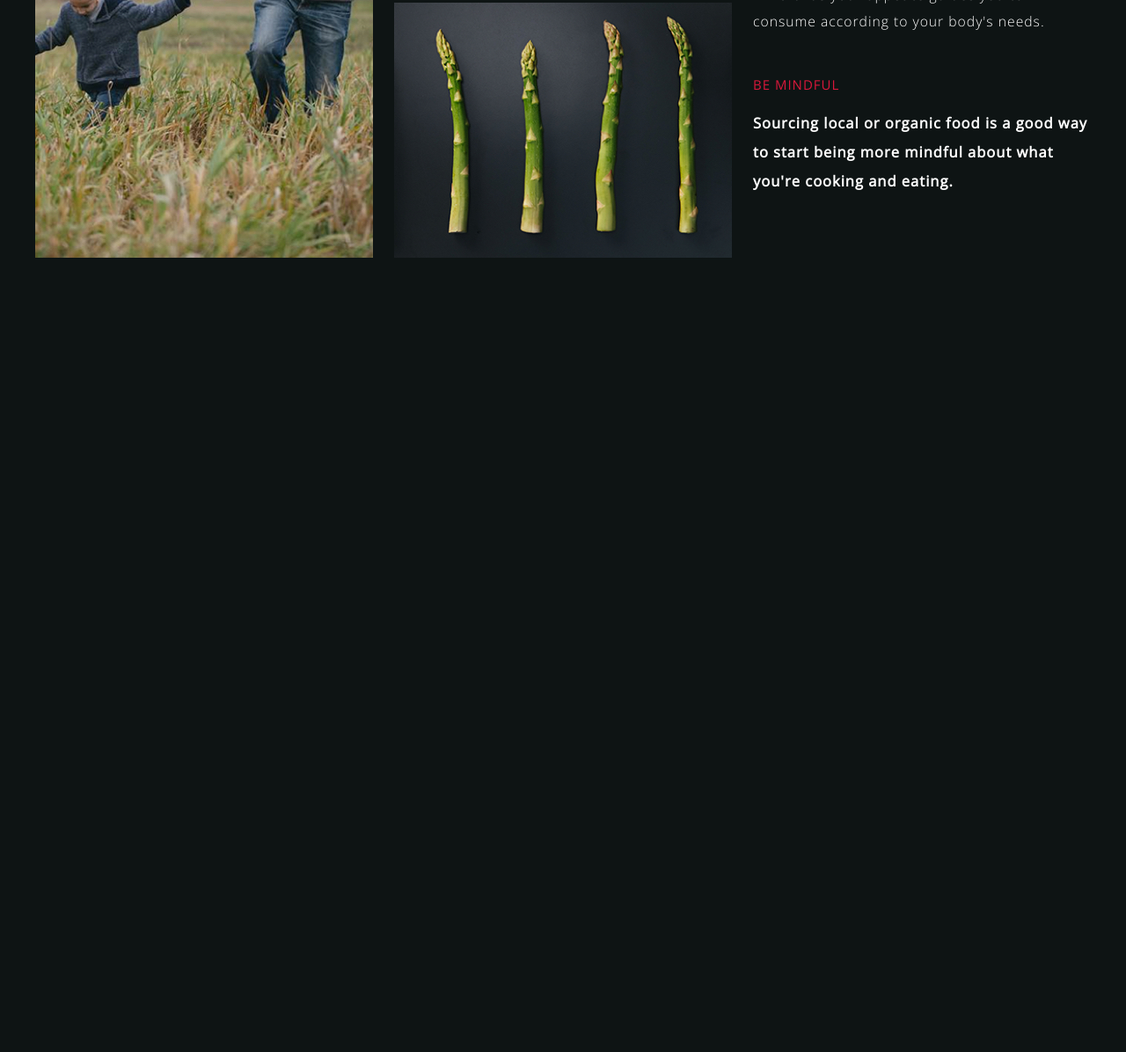
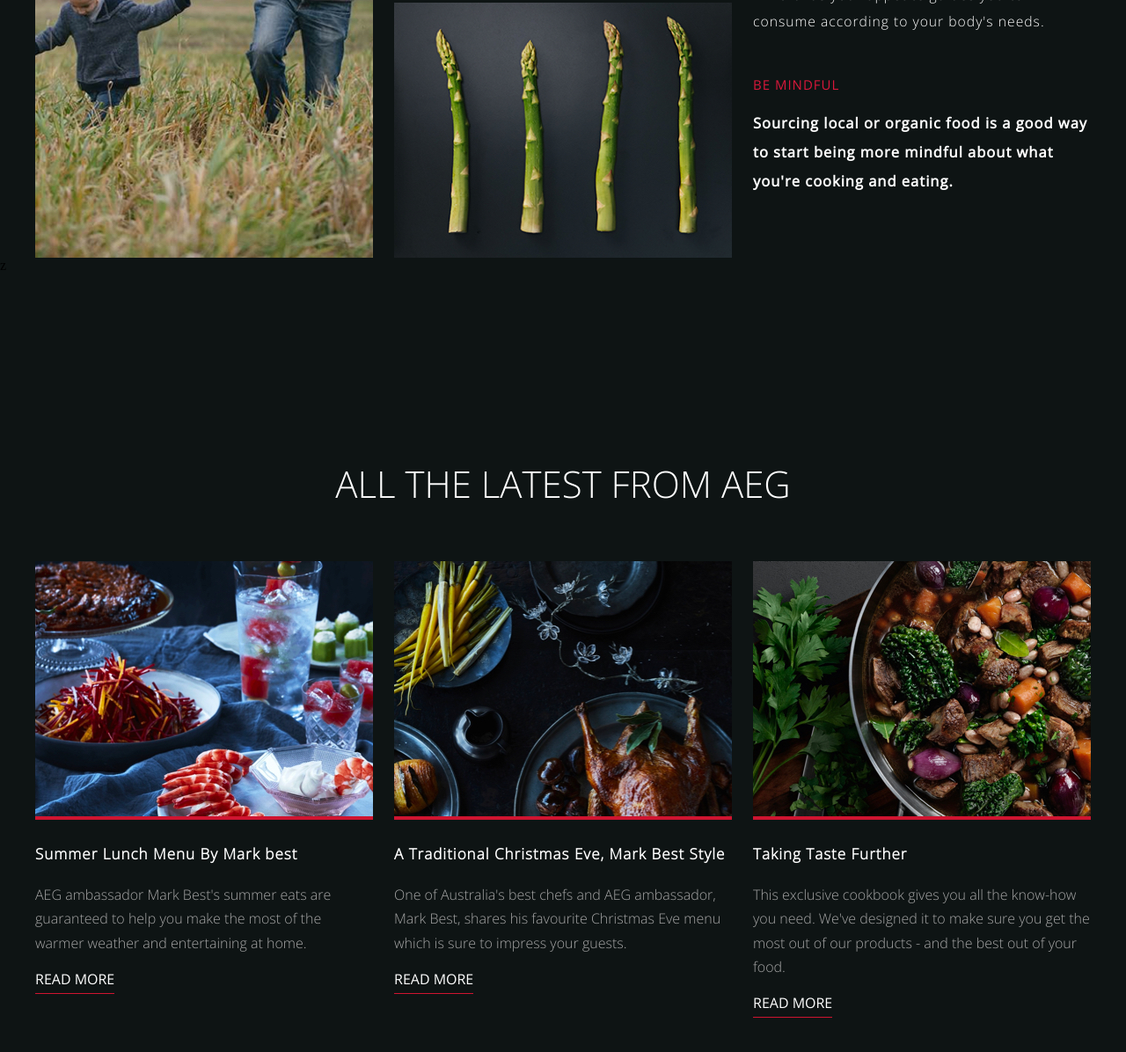
Before and after one commit to IaanMoo/Interface-Development-Test, a website: page src/index.html in a window 1280 px wide. Shown: the part 492-1688 px from the top of the page at 88% size. Before the commit the page ends 970 px from the top, so only its background shows below. Drawn offline with Linux system fonts and the light colour scheme.

Commit message:
Added Block 2 View

```diff
--- a/src/index.html
+++ b/src/index.html
@@ -12,20 +12,20 @@
         <!-- Block 1 -->
         <section class="container">
             <figure class="column">
-                <figcaption class="item">
-                    <img src="../assets/component-01/Image-01.jpg" alt="Image 1">
-                </figcaption>
+                <section class="item">
+                    <img class="image" src="../assets/component-01/Image-01.jpg" alt="Image 1">
+                </section>
             </figure>
 
             <figure class="column">
-                <figcaption class="item row1">
-                    <img src="../assets/component-01/Image-02.jpg" alt="Image 2">
-                </figcaption>
-                <figcaption class="item">
-                    <img src="../assets/component-01/Image-03.jpg" alt="Image 3">
-                </figcaption>
+                <section class="item">
+                    <img class="image" src="../assets/component-01/Image-02.jpg" alt="Image 2">
+                </section>
+                <section class="item">
+                    <img class="image" src="../assets/component-01/Image-03.jpg" alt="Image 3">
+                </section>
             </figure>
-            <article class="column">
+            <article class="column test">
                 <section class="item">
                     <h1 class="primary-header">Answer your body's needs  </h1>
                     <p class="primary-description">
@@ -39,6 +39,42 @@
             </article>
         </section>
         <!-- End of Block 1 -->
+        <!-- Block 2 -->z
+        <header class="header-block-2"> All the latest from AEG </header>
+        <section class="container block2">
+            <figure class="column">
+                <section class="card">
+                    <img class="image card-img" src="../assets/component-02/Image-01.jpg" alt="Image 1">
+                    <article>
+                        <h1 class="card-header-block-2">Summer Lunch Menu By Mark best</h1>
+                        <p class="card-description-block-2">AEG ambassador Mark Best's summer eats are guaranteed to help you make the most of the warmer weather and entertaining at home.</p>
+                        <al class="card-link-block-2">READ MORE</al>
+                    </article>
+                </section>
+            </figure>
+
+            <figure class="column">
+                <section class="card">
+                    <img class="image card-img" src="../assets/component-02/Image-02.jpg" alt="Image 2">
+                    <article>
+                        <h1 class="card-header-block-2">A Traditional Christmas Eve, Mark Best Style</h1>
+                        <p class="card-description-block-2">One of Australia's best chefs and AEG ambassador, Mark Best, shares his favourite Christmas Eve menu which is sure to impress your guests.</p>
+                        <al class="card-link-block-2">READ MORE</al>
+                    </article>
+                </section>
+            </figure>
+            <figure class="column">
+                <section class="card row1">
+                    <img class="image card-img" src="../assets/component-02/Image-03.jpg" alt="Image 2">
+                    <article>
+                        <h1 class="card-header-block-2">Taking Taste Further</h1>
+                        <p class="card-description-block-2">This exclusive cookbook gives you all the know-how you need. We've designed it to make sure you get the most out of our products - and the best out of your food.</p>
+                        <al class="card-link-block-2">READ MORE</al>
+                    </article>
+                </section>
+            </figure>
+        </figure>
+        <!-- End of Block 2 -->
     </main>
 </body>
 </html>
--- a/src/styles.css
+++ b/src/styles.css
@@ -8,16 +8,17 @@
     src: url('../assets/OpenSans/OpenSans-Regular.ttf') format('truetype');
 }
 
+
 body {
     margin: 0;
     padding: 0;
+    margin-top: 185px;
     background-color: #0E1414;
 }
 
 .container {
     display: flex;
     justify-content: center;
-    margin: 185px 0;
 }
 
 .column {
@@ -70,17 +71,59 @@ body {
     line-height: 2;
 }
 
+/* BLOCK 2 */
+
+.block2{
+    margin-bottom: 250px;
+}
+
+.header-block-2{
+    margin-top: 210px;
+    font-size: 42px;
+    color: white;
+    font-family: 'OpenSans-Light';
+    text-align: center;
+    margin-bottom: 60px;
+    text-transform: uppercase;
+}
+
+.card{
+    margin-bottom: 20px;
+}
+
+.card-header-block-2{
+    font-family: 'OpenSans-Light';
+    font-size: 17px;
+    letter-spacing: 1px;
+    color: white;
+}
+.card-description-block-2{
+    font-family: 'OpenSans-Light';
+    font-size: 16px;
+    color: #A6A6A6;
+    line-height: 1.7;
+}
+.card-link-block-2{
+    font-family: 'OpenSans-Regular';
+    font-size: 16px;
+    color: white;
+    padding-bottom: 5px;
+    border-bottom: 1px solid #CF1430;
+}
+
+.card-img{
+    border-bottom: 4px solid #CF1430; /* This will create a solid black bottom border with a thickness of 2 pixels */
+}
 
 @media screen and (max-width: 767px) {
     .container {
-        margin: 0 0;
+        margin: 20px 0;
         display: block;
-        width: 100%;
+        text-align: center;
     }
-
-    .column {
-        margin: 20px auto;
-        width: 384px;
+    .image{
+        max-width: 100%;
+        max-height: 100%;
         text-align: center;
     }
 }
```
